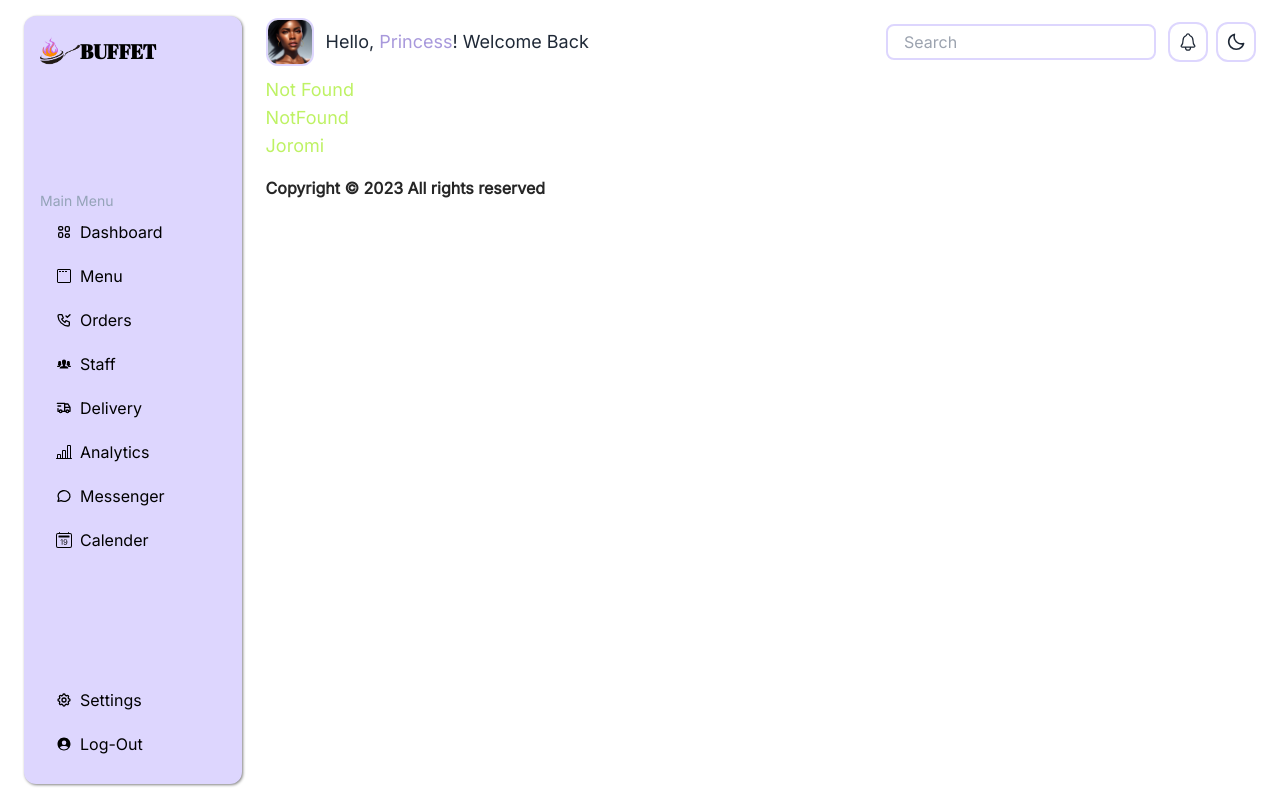
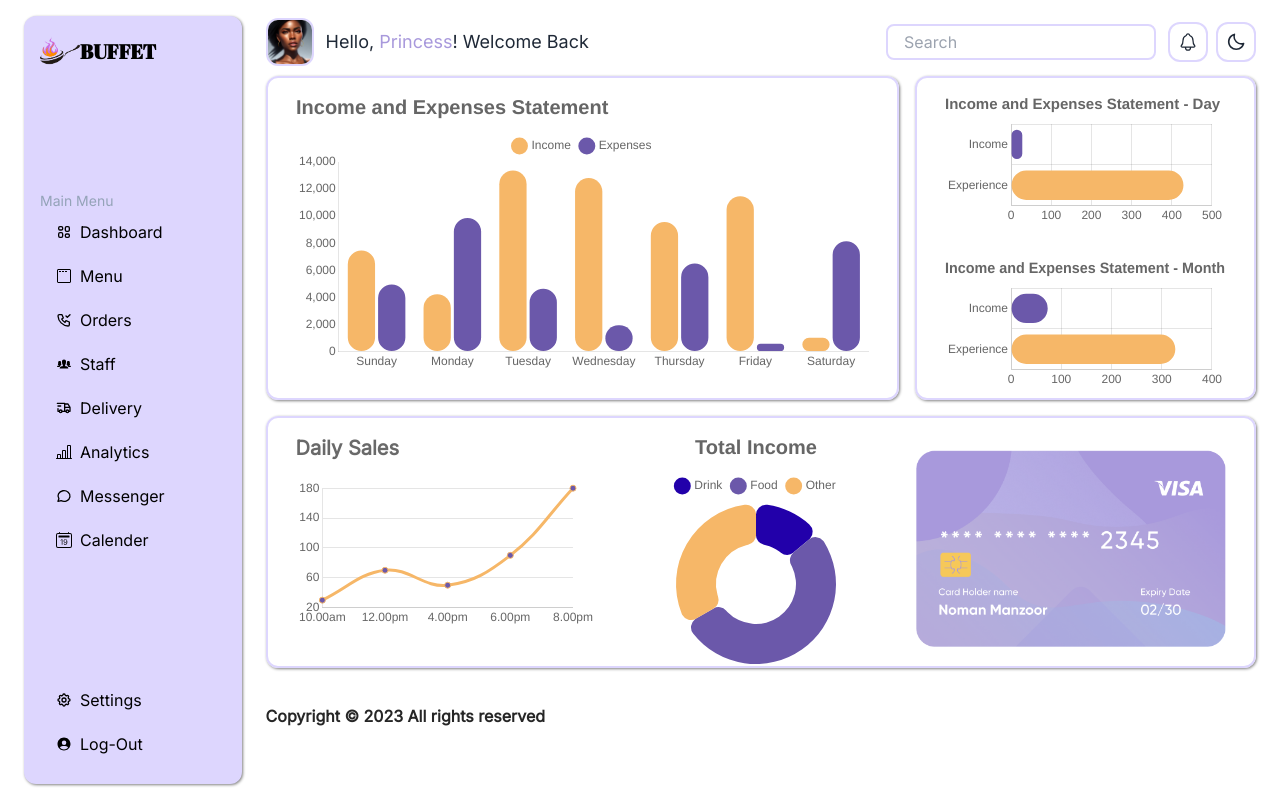
Before and after one commit to Safiyah07/buffet-dashboard, a React (Vite) app: page / in a window 1280 px wide. Before the commit this address had no page. Built offline with nearby package versions, Linux system fonts and the light colour scheme.

Commit message:
dashboard path

```diff
--- a/src/App.jsx
+++ b/src/App.jsx
@@ -28,6 +28,10 @@ function App() {
 						<div className='w-full grow-[5] xl:ml[12vw] max_lg:ml-[18.5vw] min_lg:ml-[20.5vw] lg:ml-[17vw] lg:pl-2 max_md:px-2'>
 							<Navbar />
 							<Routes>
+							<Route
+									path='/'
+									element={<Dashboard />}
+								></Route>
 								<Route
 									path='/dashboard'
 									element={<Dashboard />}
```
